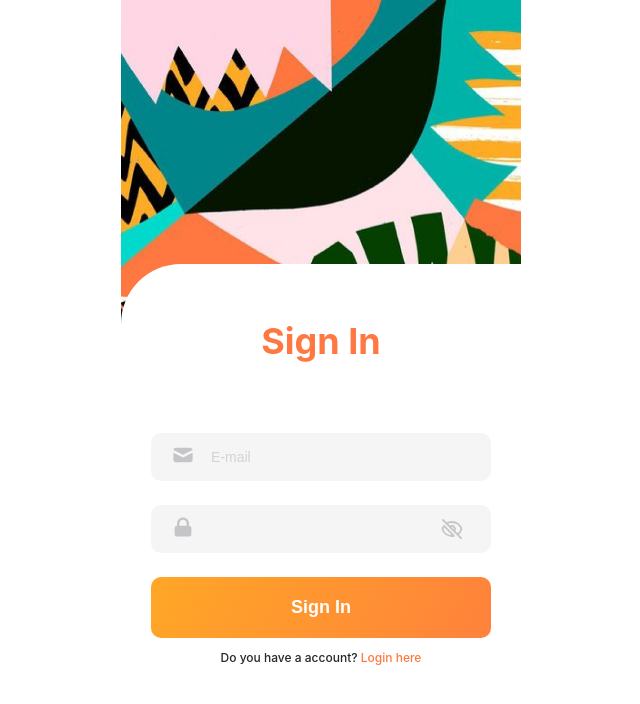
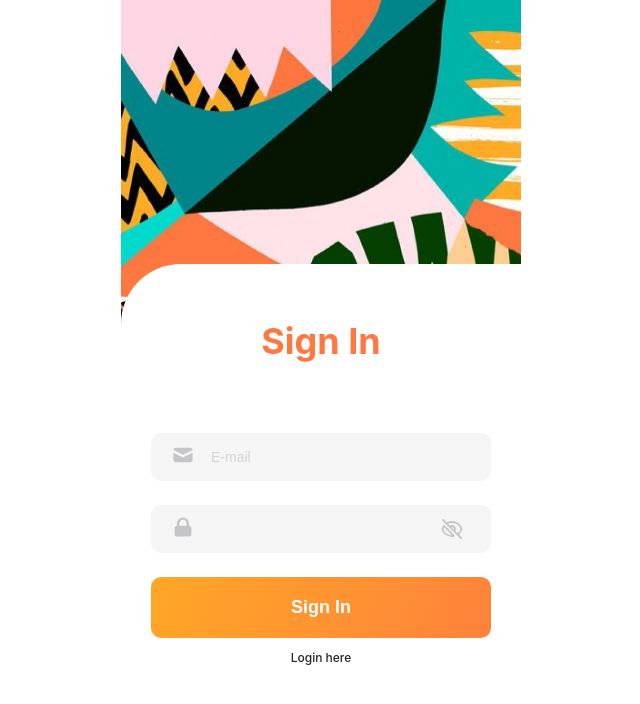
Before and after one commit to kravchuk21/FeedBack-frontend, a Next.js app: page /auth/login in a window 1280 px wide. Shown: the top 704 px of the page, without its empty margins (319-959 px from the left). Built offline with nearby package versions, Linux system fonts and the light colour scheme.

Commit message:
AuthLayout link

```diff
--- a/layout/AuthLayout/index.tsx
+++ b/layout/AuthLayout/index.tsx
@@ -1,7 +1,7 @@
 import React from 'react';
-import styles from './AuthLayout.module.css'
-import Image from "next/image";
-import Link from "next/link";
+import styles from './AuthLayout.module.css';
+import Image from 'next/image';
+import Link from 'next/link';
 
 interface AuthLayout {
 	title: string;
@@ -9,20 +9,22 @@ interface AuthLayout {
 	link: {
 		text: string;
 		path: string;
+		linkText: string;
 	};
 }
 
 const AuthLayout: React.FC<AuthLayout> = ({children, title, link}) => {
 	return (
 		<div className={styles.authLayout}>
-            <Image className={styles.authLayoutImage} src='/assets/auth_bg.png' width={400} height={400}
+			<Image className={styles.authLayoutImage} src="/assets/auth_bg.png" width={400} height={400}
 				   alt={'auth bg'}/>
 			<div className={styles.authLayoutBlock}>
 				<h1 className={styles.authLayoutTitle}>{title}</h1>
 				{children}
-                <p className={styles.authLayoutLink}>Do you have a account?
+				<p className={styles.authLayoutLink}>
+					{link.text}
 					<Link href={link.path}>
-                        <a> {link.text}</a>
+						<a> {link.linkText}</a>
 					</Link>
 				</p>
 			</div>
```
Lines whose indentation alone changed are shown as unchanged.
